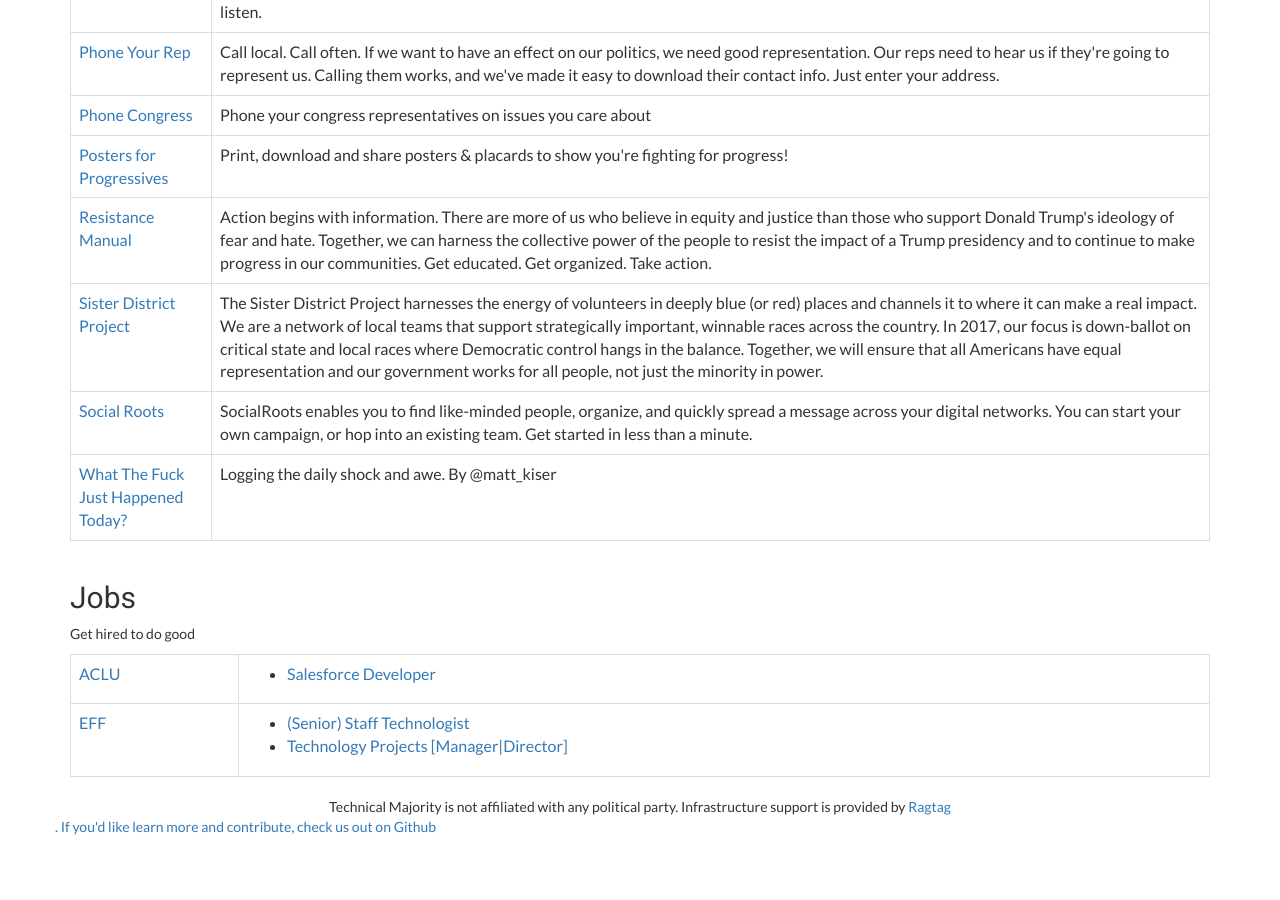
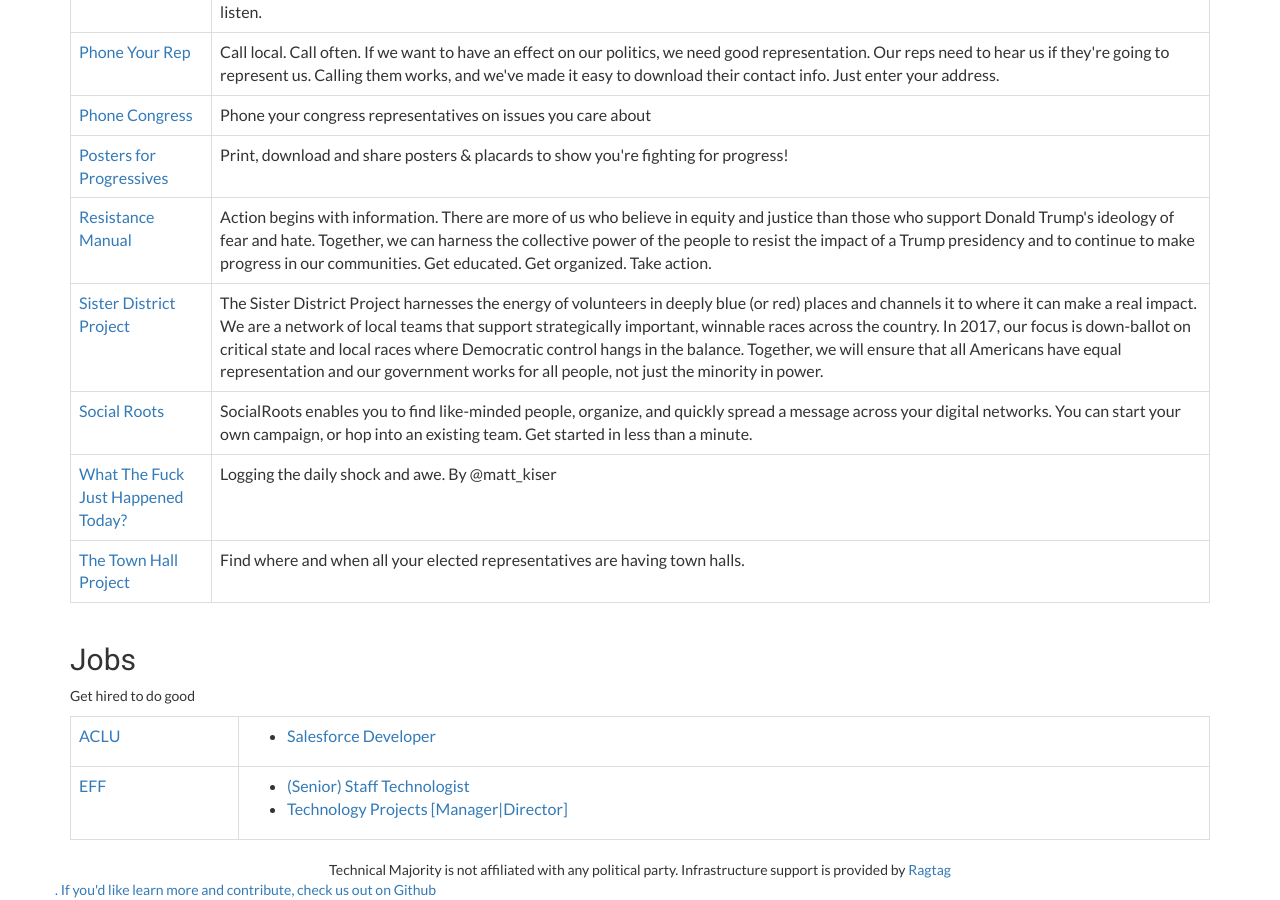
Before and after one commit to phildini/technicalmajority, a Jekyll site: the page built from docs/index.md, in a window 1280 px wide and 900 px high, scrolled down 3798 px. Built offline with Jekyll 4.4.1, drawn with Linux system fonts in a browser that asks for light colours; nearby versions of some CDN libraries; before the commit the page ends 4635 px from its top, so only the background shows below that; some of the changed text lies outside the part shown.

Commit message:
Add the town hall project

```diff
--- a/docs/_data/resources.yaml
+++ b/docs/_data/resources.yaml
@@ -173,3 +173,9 @@
   url: https://whatthefuckjusthappenedtoday.com/
   description: >
     Logging the daily shock and awe. By @matt_kiser
+
+- id: townhallproject
+  name: The Town Hall Project
+  url: https://docs.google.com/spreadsheets/u/1/d/1yq1NT9DZ2z3B8ixhid894e77u9rN5XIgOwWtTW72IYA/htmlview?sle=true#gid=1473996386
+  description: >
+    Find where and when all your elected representatives are having town halls.
```
